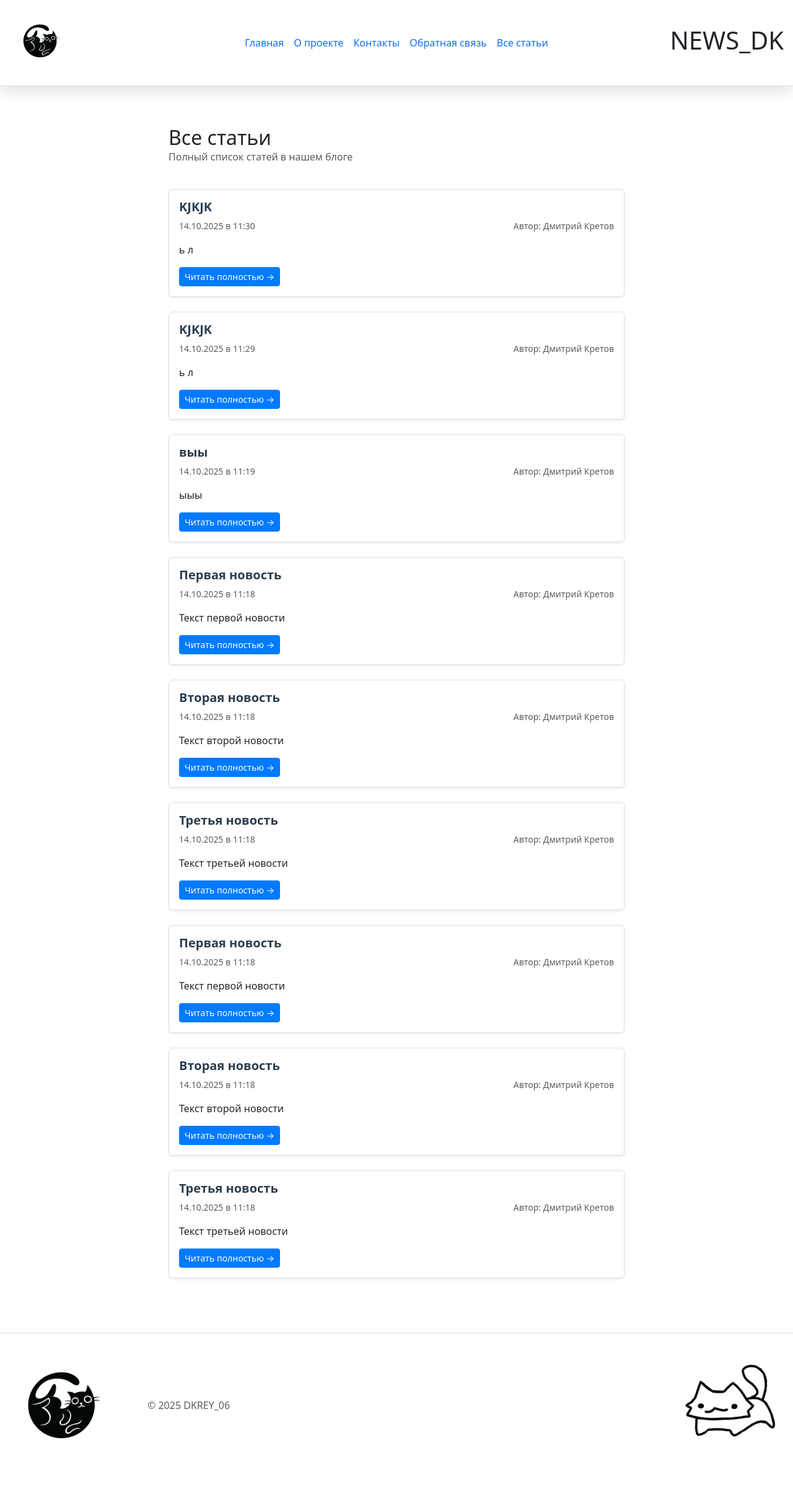
After one commit to DKrey06/WEB_ProjectsDK, a Flask app: page /articles in a window 1280 px wide. The commit adds this page. Shown: the whole page at 62% size. Run offline with Flask 3, Linux system fonts and the light colour scheme.

Commit message:
Creating an HTML file displaying all articles.

```diff
--- a/3.UPG_News_Blog_DK/app.py
+++ b/3.UPG_News_Blog_DK/app.py
@@ -192,6 +192,11 @@ def delete_article(id):
     db.session.commit()
     return redirect(url_for('index'))
 
+@app.route("/articles")
+def articles():
+    articles = get_articles()
+    return render_template('articles.html', articles=articles)
+
 if __name__ == '__main__':
     init_db()
     app.run(debug=True)
--- /dev/null
+++ b/3.UPG_News_Blog_DK/templates/articles.html
@@ -0,0 +1,62 @@
+{% extends 'base.html' %}
+
+{% block title %}
+Список всех статей статьи
+{% endblock %}
+
+{% block content %}
+<div class="container">
+	<div class="row align-items-center mb-4">
+		<div class="col">
+			<h2 class="mb-0">Все статьи</h2>
+			<p class="text-muted">Полный список статей в нашем блоге</p>
+		</div>
+	</div>
+
+	{% if articles %}
+	<div class="row">
+		{% for article in articles %}
+		<div class="col-12 mb-4">
+			<div class="card news-card h-100 shadow-sm">
+				<div class="card-body">
+					<div class="d-flex justify-content-between align-items-start mb-2">
+						<h5 class="card-title mb-0">{{ article.title }}</h5>
+						{% if article.date.date() == today %}
+						<span class="badge bg-success ms-2 new-badge">НОВОЕ</span>
+						{% endif %}
+					</div>
+
+					<div class="d-flex justify-content-between align-items-center mb-3">
+						<p class="card-text text-muted small mb-0">
+							<i class="bi bi-calendar3"></i> {{ article.date.strftime('%d.%m.%Y в %H:%M') }}
+						</p>
+						{% if article.author %}
+						<p class="card-text text-muted small mb-0">
+							Автор: {{ article.author }}
+						</p>
+						{% endif %}
+					</div>
+
+					<p class="card-text mb-3">{{ article.preview }}</p>
+
+					<div class="d-flex justify-content-between align-items-center">
+						<a href="{{ url_for('news', id=article.id) }}" class="btn btn-primary btn-sm">
+							Читать полностью →
+						</a>
+						<div>
+
+							</form>
+						</div>
+					</div>
+				</div>
+			</div>
+		</div>
+		{% endfor %}
+	</div>
+	{% else %}
+	<div class="text-center py-5">
+		<h4>Пока что нет статей :(</h4>
+	</div>
+	{% endif %}
+</div>
+{% endblock %}
--- a/3.UPG_News_Blog_DK/templates/base.html
+++ b/3.UPG_News_Blog_DK/templates/base.html
@@ -28,6 +28,7 @@
 				<li><a href="{{url_for('about')}}" class="nav-link px-2">О проекте</a></li>
 				<li><a href="{{url_for('contact')}}" class="nav-link px-2">Контакты</a></li>
 				<li><a href="{{url_for('feedback')}}" class="nav-link px-2">Обратная связь</a></li>
+				<li><a href="{{url_for('articles')}}" class="nav-link px-2">Все статьи</a></li>
 			</ul>
 			<div class="col-md-3 text-end">
 				<h1>NEWS_DK</h1>
```
